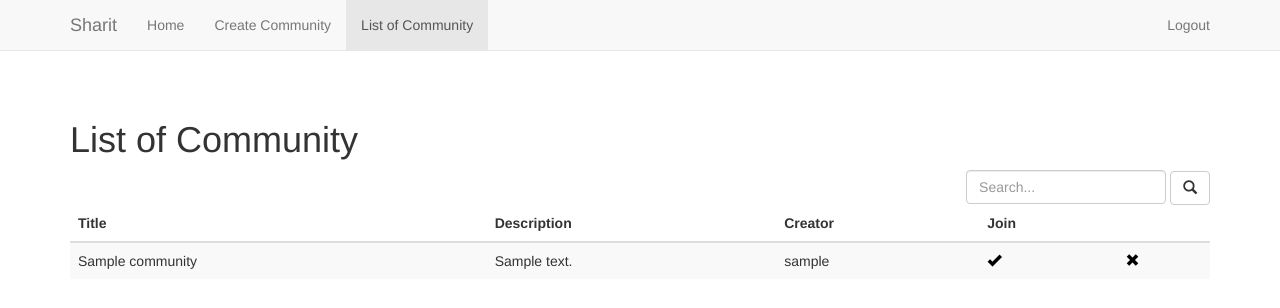
After one commit to cyprieng/cost-sharing, a Flask app: page /list_community in a window 1280 px wide. The commit adds this page. Shown: the top 308 px of the page. Run offline with Flask 2, Linux system fonts and the light colour scheme; a user stored in the database is signed in; tables that the repository leaves empty hold one stand-in row (values such as "Sample post"); some libraries are stand-ins or nearby versions.

Commit message:
Add community list

```diff
--- a/app/forms.py
+++ b/app/forms.py
@@ -8,4 +8,7 @@ class LoginForm(Form):
 
 class CreateCommunityForm(Form):
     title = StringField('title', validators=[DataRequired()])
-    desc = TextAreaField('desc')
+    desc = StringField('desc')
+
+class SearchCommunityForm(Form):
+    query = StringField('query')
--- a/app/static/css/style.css
+++ b/app/static/css/style.css
@@ -1,3 +1,18 @@
 #content{
     margin-top: 100px;
 }
+
+.remove{color:black;}
+.remove:hover{color:red;}
+
+.ok{color:black;}
+.ok:hover{color:green;}
+
+#search{
+    width:200px;
+    display:inline;
+}
+
+#search_community{
+        float:right;
+}
--- a/app/templates/base.html
+++ b/app/templates/base.html
@@ -40,6 +40,7 @@
           <ul class="nav navbar-nav">
             <li {% if request.path==url_for('index') %}class="active"{% endif %}><a href="{{ url_for('index') }}">Home</a></li>
             <li {% if request.path==url_for('create_community') %}class="active"{% endif %}><a href="{{ url_for('create_community') }}">Create Community</a></li>
+            <li {% if request.path==url_for('list_community') %}class="active"{% endif %}><a href="{{ url_for('list_community') }}">List of Community</a></li>
           </ul>
           <ul class="nav navbar-nav navbar-right">
             {% if g.user.is_authenticated() %}<li><a href="{{ url_for('logout') }}">Logout</a></li>
--- a/app/templates/create_community.html
+++ b/app/templates/create_community.html
@@ -13,7 +13,7 @@
 
         <p>
             Description:<br/>
-            {{ form.desc(class="form-control") }}
+            {{ form.desc(size=80,class="form-control") }}
         </p>
 
         <p><input type="submit" class="btn btn-default" value="Create"></p>
--- /dev/null
+++ b/app/templates/list_community.html
@@ -0,0 +1,30 @@
+{% extends "base.html" %}
+{% block content %}
+    <h1>List of Community</h1>
+
+    <form action="" method="get" id="search_community" name="search_community">
+            {{ form.query(size=30, id="search", class="form-control", placeholder="Search...") }}
+            <button type="submit" class="btn btn-default"><span class="glyphicon glyphicon-search"></span></button>
+    </form>
+
+    <table class="table table-striped">
+        <thead>
+            <tr>
+                <th>Title</th>
+                <th>Description</th>
+                <th>Creator</th>
+                <th>Join</th>
+                <th></th>
+            </tr>
+        </thead>
+        {% for community in communities %}
+            <tr>
+                <td>{{ community.title }}</td>
+                <td>{{ community.desc }}</td>
+                <td>{{ community.owner.nickname }}</td>
+                <td><a class="ok" href="#"><span class="glyphicon glyphicon-ok"></a></span></td>
+                <td>{% if user==community.owner %}<a class="remove" href="#"><span class="glyphicon glyphicon-remove"></span></a>{% endif %}</td>
+            </tr>
+        {% endfor %}
+    </table>
+{% endblock %}
--- a/app/views.py
+++ b/app/views.py
@@ -1,7 +1,7 @@
 from flask import render_template, flash, redirect, session, url_for, request, g
 from flask.ext.login import login_user, logout_user, current_user, login_required
 from app import app, db, lm, oid
-from .forms import LoginForm, CreateCommunityForm
+from .forms import LoginForm, CreateCommunityForm, SearchCommunityForm
 from .models import User, Community
 
 @lm.user_loader
@@ -76,9 +76,22 @@ def logout():
 def create_community():
     form = CreateCommunityForm()
     if form.validate_on_submit():
-        community = Community(title=form.title.data, desc=form.desc.data, user_id=g.user.id)
-        db.session.add(community)
-        db.session.commit()
+        community = Community.query.filter_by(title=form.title.data).first()
+        if community is None:
+            community = Community(title=form.title.data, desc=form.desc.data, user_id=g.user.id)
+            db.session.add(community)
+            db.session.commit()
     return render_template('create_community.html',
                            title='Create a Community',
                            form=form)
+
+@app.route('/list_community', methods=['GET', 'POST'])
+@login_required
+def list_community():
+    form = SearchCommunityForm()
+    communities = Community.query.all()
+    return render_template('list_community.html',
+                           title='List of Community',
+                           user=g.user,
+                           form=form,
+                           communities=communities)
```
